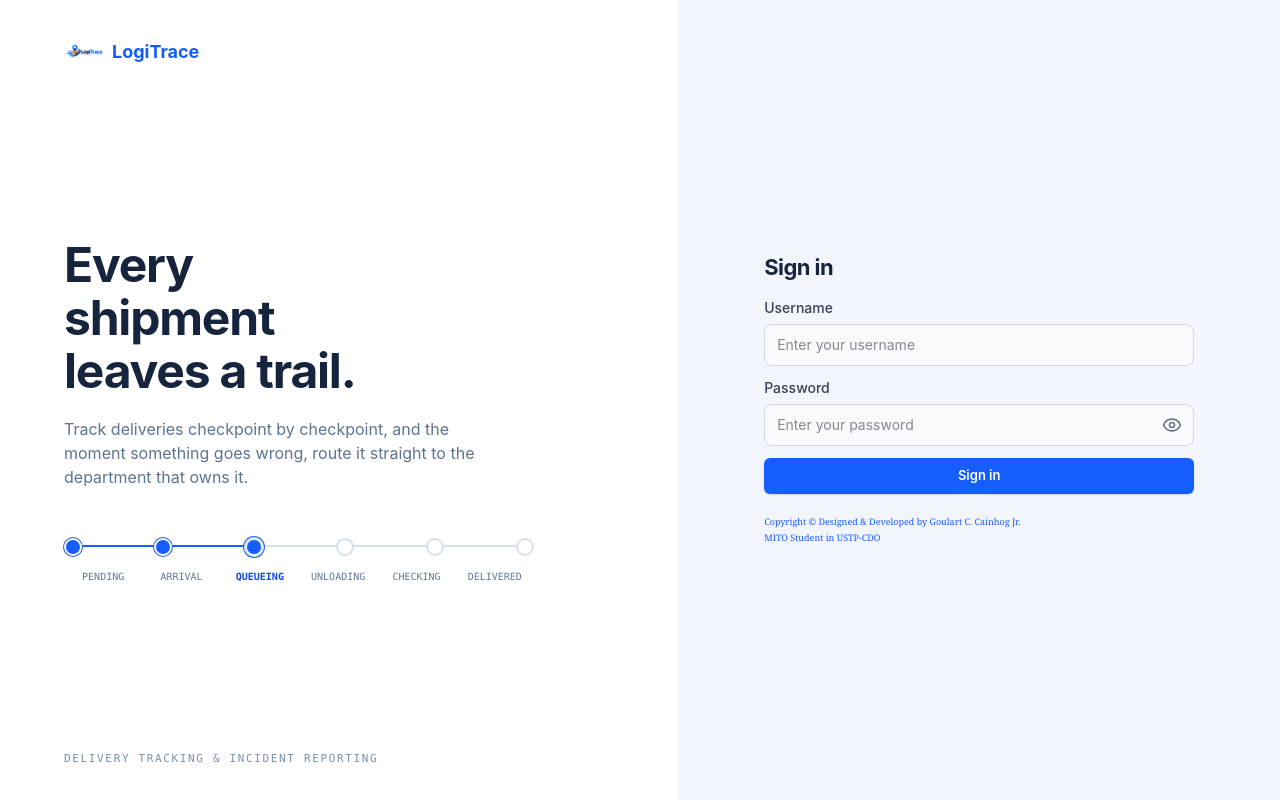
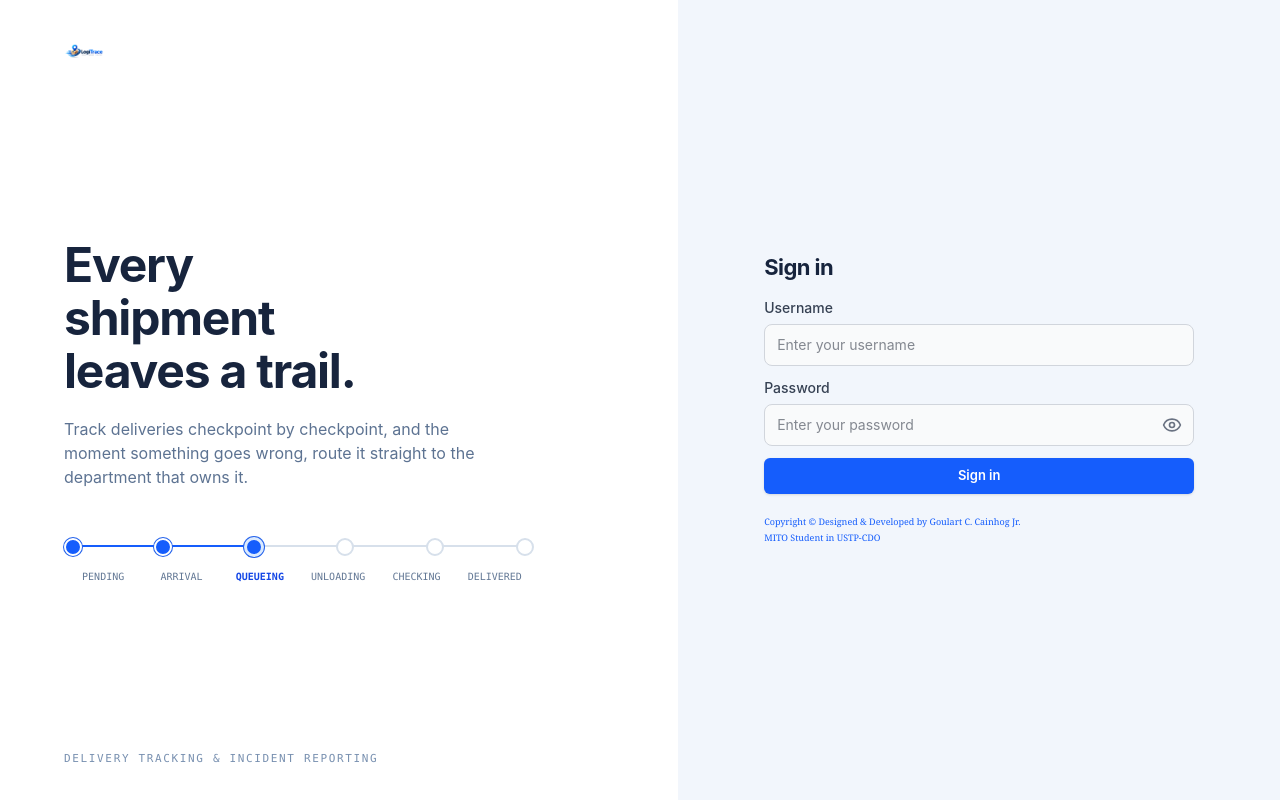
Before and after one commit to cijieee2003/LogiTrace---Copy, a React (Vite) app in the folder frontend/: page /login in a window 1280 px wide. Built offline with nearby package versions, Linux system fonts and the light colour scheme; no server answers.

Commit message:
changethelogofrontend

```diff
--- a/frontend/src/Views/Layout/Auth.jsx
+++ b/frontend/src/Views/Layout/Auth.jsx
@@ -42,9 +42,7 @@ const Auth = () => {
                       className="h-10 w-10 object-contain"
                     />
 
-                    <span className="ml-2 text-lg font-bold text-blue-600">
-                      LogiTrace
-                    </span>
+
                   </div>
 
           {/* BRAND CONTENT */}
```
